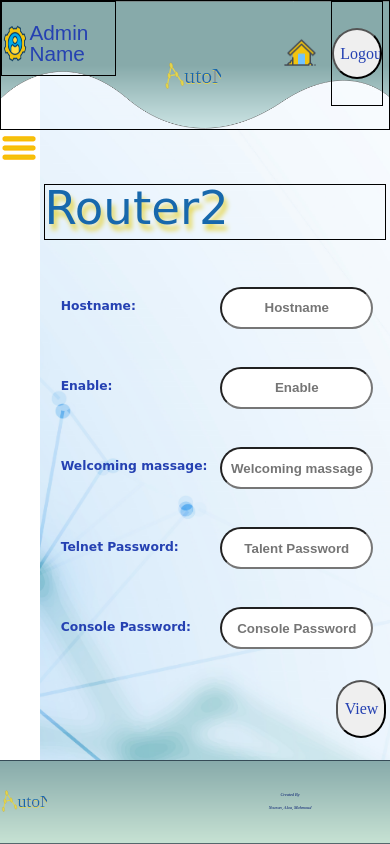
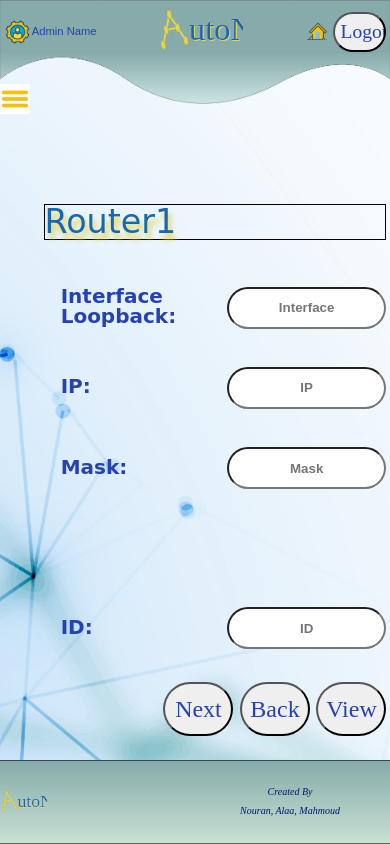
Before and after one commit to Nouran-Ebrahim/Graduation_Project, a PHP site: page /pages/router1.html in a window 390 px wide. Run offline with PHP 8.4, Linux system fonts and the light colour scheme.

Commit message:
Router1 unfinished

```diff
--- a/css/style.css
+++ b/css/style.css
@@ -194,22 +194,26 @@ input[name="log"]:hover{
     grid-area: header;
     display: flex;
     justify-content: center;
+
 }
 .heading {
     width: 100%;
-    height:calc(14vh + 3vw);
+    height:calc(10vh + 5vw);
     background: url("../images/header_background.png");
     background-size:100vw 100%;
-    border: black solid 1px;
+    display: flex;
+    justify-content: center;
+
 }
 .heading_container{
     height:100%;
     display: grid;
     width: 98vw;
-    grid-template-columns: 30% 15% 30%;
+    grid-template-columns: 15% 25% 10%;
     grid-template-areas: "Admin Logo buttons";
-    column-gap: 12.5%;
+    column-gap: 25%;
     align-items: flex-start;
+    justify-content: center;
 
 }
 
@@ -220,25 +224,31 @@ input[name="log"]:hover{
     display: grid;
     align-items: center;
     justify-content: start;
-    height: 70%;
+    height: 50%;
 
-    grid-template-columns: auto auto;
+    grid-template-columns: 25% 80%;
     grid-template-areas: "Icon Name";
     column-gap: 0.3vw;
 }
 .AdSetIcon{
     grid-area: Icon;
-    height: 50%;
+    height: 60%;
     width: 100%;
 }
 
 /*adminName properties*/
 .adminName{
+    display: flex;
+    margin:0;
+    width: 100%;
+    height: 100%;
     grid-area: Name;
     font-family: Arial;
     font-style: normal;
     font-weight: normal;
-    font-size: calc(1vw + 2vh);
+    justify-content: start;
+    align-items: center;
+    font-size:2vmax;
     line-height: 100%;
     color: #2541B2;
 }
@@ -247,20 +257,24 @@ input[name="log"]:hover{
 .Logo{
     grid-area: Logo;
 
-    height:fit-content;
+    height:70%;
     display: flex;
     align-items: center;
+    justify-content: center;
+    align-self: flex-start;
+    margin-bottom: 10%;
 
 }
 
 .hLogo{
-    height:150px;
-    width: 300px;
+    height:14vh;
+    width: 400px;
 }
 /*Logout & Home buttons properties*/
 .HomeAndLog{
+    border: solid black 1px;
     grid-area: buttons;
-    height: 70%;
+    height: 50%;
     display: grid;
     align-items:center;
     column-gap: 1vw;
@@ -277,22 +291,23 @@ input[name="log"]:hover{
     height: 100%;
 }
 .HIcon{
-    width: 2.5vw;
-    margin-bottom: 10%;
+
+    width: 3vw;
+    margin-bottom: 20%;
 }
 
 #f2{
     grid-area: Logout;
-    height:100%;
+    height:70%;
     display: flex;
     align-items: center;
-    border: black solid 1px;
+
 
 }
 .button{
     width: 7vw;
-    height: 6vh;
-    border-radius: 3vh;
+    height: 100%;
+    border-radius: 3.5vh;
     font-family: Onyx;
     font-style: normal;
     font-weight: normal;
@@ -329,9 +344,16 @@ input[name="log"]:hover{
     background-color: white;
 }
 .barBG img{
-    margin-top: 15vh;
     display: none;
 }
+
+.Sbar{
+    display: none;
+    flex-direction: column;
+    row-gap: 32vh;
+}
+
+
 .menu{
     grid-area: menu;
     display: grid;
@@ -339,7 +361,6 @@ input[name="log"]:hover{
     row-gap: 15%;
     grid-template-areas: "R1" "R2" "R3";
 }
-
 .clr{
     width: 100%;
     display: grid;
@@ -361,7 +382,7 @@ input[name="log"]:hover{
     font-weight: normal;
     height: auto;
     grid-area: R;
-    font-size: calc(0.13*15vw);
+    font-size: 20pt;
     color: #2541B2;
 }
 
@@ -396,15 +417,23 @@ input[name="log"]:hover{
     line-height: 100%;
     color: #1768AC;
     text-shadow: 3px 6px 5px #E5D549;
+    align-self: flex-start;
 }
 .Settings{
     grid-area: Settings;
     display: grid;
     grid-template-rows: 84% 15%;
-    grid-template-columns: 48% 48%;
     row-gap: 1%;
+    grid-template-areas: "Scontainer" "View";
+
+}
+
+.Scontainer{
+    display: grid;
+    grid-area: Scontainer;
+    grid-template-columns: auto auto;
     column-gap: 4%;
-    grid-template-areas: "S1 S2" "View View";
+    grid-template-areas: "S1 S2";
 }
 
 .S1{
@@ -416,6 +445,7 @@ input[name="log"]:hover{
 .View{
     grid-area: View;
     display: flex;
+    column-gap: 2%;
     justify-content: end;
     align-items: center;
 }
@@ -424,11 +454,14 @@ input[name="log"]:hover{
     display:none;
 }
 
+
 .dis{
     display: grid;
     grid-template-columns: 100%;
     grid-template-rows: 20% 20% 20% 20% 20%;
     grid-template-areas: "I1" "I2" "I3" "I4" "I5";
+    justify-content: center;
+    align-items: center;
 }
 
 .I5{
@@ -472,6 +505,10 @@ input[name="log"]:hover{
 
 
 input[name="View"]{
+    height: 80%;
+}
+
+.Next , .Back{
     height: 80%;
 }
 
@@ -529,57 +566,163 @@ input[name="View"]{
 
 /******Footer Ends******/
 
-@media only screen and (max-width: 1023px) {
+@media only screen and (max-width: 1280px) {
+    .clr{
+        border: black solid 1px;
 
+    }
+    .clr p{
+        font-size: 150%;
+    }
+    .heading_container{
+        grid-template-columns: 20% 25% 15%;
+        column-gap: 20%;
+    }
+    .adminName{
+        font-size: 2vmax;
+    }
+    .AdSetIcon{
+        width: 85%;
+    }
 
 }
 
 @media only screen and (max-width: 800px){
-    .barBG{
-        width: 40px;
-        display: flex;
+    p{
+        font-size: 10px;
+    }
+
+    #f2{
+        height: 80%;
+    }
+    .button{
+        width: 70px;
+        font-size: 150%;
+        height: 100%;
+    }
+
+    .HIcon{
+        width: 25px;
+    }
+
+    .AdSetIcon{
+        width: 100%;
+        height: fit-content;
+    }
+
+    .body{
+        grid-template-columns: 40px auto;
+
+    }
+    .name{
+        font-size: 25pt;
+        align-self: flex-end;
+    }
+
+    .Scontainer{
+        grid-template-columns: 0px auto;
+        column-gap: 0px;
+    }
+    .inactive{
+        display: none;
+        width: 0px;
+    }
+    .label{
+        font-size: 20px;
     }
 
     .clr{
         display: none;
     }
 
-    .active{
+    .barBG{
+        z-index: 1;
+        height: fit-content;
+        display: flex;
+        justify-content: center;
+        width: fit-content;
+        top: 10vh;
 
     }
 
     .barBG img{
         display: block;
-        justify-self: center;
-        width: 95%;
-        height:5%;
+        width: 30px;
+        height:30px;
     }
-    .body{
-        grid-template-columns: 40px auto;
 
+
+    .ds{
+        font-family: Segoe UI;
+        font-style: normal;
+        font-weight: normal;
+        height: auto;
+        grid-area: R;
+        font-size: 20px;
+        color: #2541B2;
     }
-    .S2{
-        display: none;
+
+    input[name="View"],.Next , .Back{
+
+        height: 75%;
     }
-    .Settings{
-        grid-template-columns: auto auto;
-    }
+
 }
 
 @media screen and (max-width: 450px) {
+    .heading_container{
+        height: 50%;
+        grid-template-columns: 35% 25% 35%;
+        grid-template-areas: "Admin Logo buttons";
+        column-gap: 2.5%;
+    }
+
+    .HIcon{
+        width: 20px;
+        margin-bottom: 10%;
+    }
     .HomeAndLog{
-        column-gap: 0;
+        border: 0px;
+        width: 80%;
+        grid-template-columns: 45% 50%;
+        grid-template-areas: "home Logout";
+        column-gap: 5%;
+        justify-self: end;
     }
+
+    #f1{
+        justify-content: end;
+    }
+    #f2{
+        align-items: center;
+        justify-content: end;
+    }
+    input[name="logout"]{
+        width:100%;
+        font-size: 5vw;
+        text-align: center;
+        height: 80%;
+    }
+
+    .hLogo{
+        margin-left: 10%;
+        align-self: end;
+    }
+
     .adminSettings{
+        border: 0px;
         height: 50%;
+        grid-template-columns: 20% auto;
     }
-    .HIcon{
-        width: 50%;
+    .AdSetIcon{
+        width: 100%;
+        height: fit-content;
     }
-    .button{
-        width: 50px;
-        font-size: 100%;
+    .adminName{
+        font-size: 70%;
     }
+
+
 }
 
 
--- a/pages/router1.html
+++ b/pages/router1.html
@@ -13,14 +13,19 @@
 </head>
 <body id = "body">
   <div class="barBG">
-    <img src="../images/icons8-menu-120.png">
+    <img class="barIcon" src="../images/icons8-menu-120.png">
+    <div class="Sbar">
+      <a class="ds" href="#">Router 1</a>
+      <a class="ds" href="#">Router 2</a>
+      <a class="ds" href="#">Router 3</a>
+    </div>
   </div>
   <header class="hcontainer">
     <div class = "heading">
       <div class = "heading_container">
           <div class = "adminSettings">
                   <img src="../images/settings_icon.png" class="AdSetIcon" alt="AdminSettingsIcon" />
-                  <p class="adminName fonts">Admin Name</p>
+                  <p class="adminName">Admin Name</p>
           </div>
           <div class = "Logo">
               <svg class="hLogo" xmlns="http://www.w3.org/2000/svg" xmlns:xlink="http://www.w3.org/1999/xlink" width="365.343" height="174" viewBox="0 0 365.343 174">
@@ -76,7 +81,7 @@
                 <img class="HIcon" src="../images/home_icon.png">
               </a>
             <form id="f2" method="get" action="../pages/login.html">
-              <input class = "button" type="submit" name="logout" value="Logout">
+              <input class = "button logout" type="submit" name="logout" value="Logout">
             </form>
           </div>
       </div>
@@ -105,10 +110,11 @@
     </div>
     <div class="Secs">
       <div class="container">
-        <section class = "none">
+        <section class = "sec">
           <p class = "name">Router1</p>
           <form class = "Settings sec1" method="post" action="../pages/router1_info.html">
-            <div class = "S1 dis">
+            <div class="Scontainer">
+              <div class = "S1 dis inactive">
                 <div class="I1 dp">
                   <label class="label"> Hostname:</label>
                   <input type="text" name="Hostname" placeholder="Hostname" class="txts" required>
@@ -149,16 +155,16 @@
                   <input type="text" name="ID" placeholder="ID" class="txts" required>
                 </div>
               </div>
-
+            </div>
             <div class = "View">
               <button class = "button Next">Next</button>
-              <button calss = "button Back">Back</button>
+              <button class = "button Back">Back</button>
               <input class = "button" type="submit" name="View" value="View">
             </div>
 
           </form>
         </section>
-        <section class = "sec">
+        <section class = "none">
           <p class = "name">Router2</p>
           <form class = "Settings sec2" method="post" action="../pages/router0_info.html">
             <div class = "S1 dis">
--- a/pages/router2.html
+++ b/pages/router2.html
@@ -12,6 +12,6 @@
     <script src='../js/js.js'></script>
 </head>
 <body>
-    <img src="../images/icons8-menu-120.png">
+    <button class = "button Back">Back</button>
 </body>
 </html>
```
Also changed, not shown: images/Line 5.png (added), images/icons8-x-100.png (added). Lines whose indentation alone changed are shown as unchanged.
